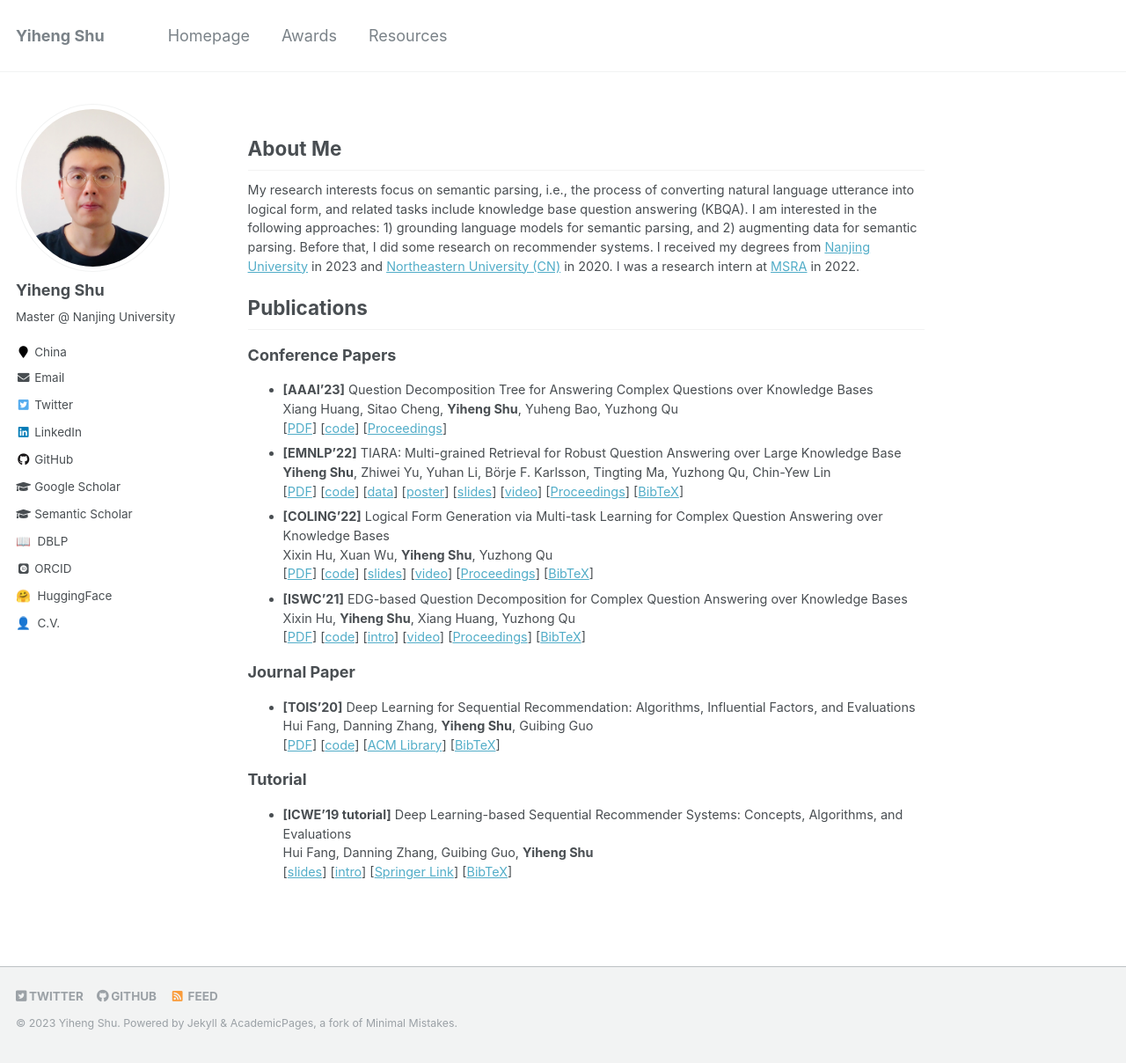
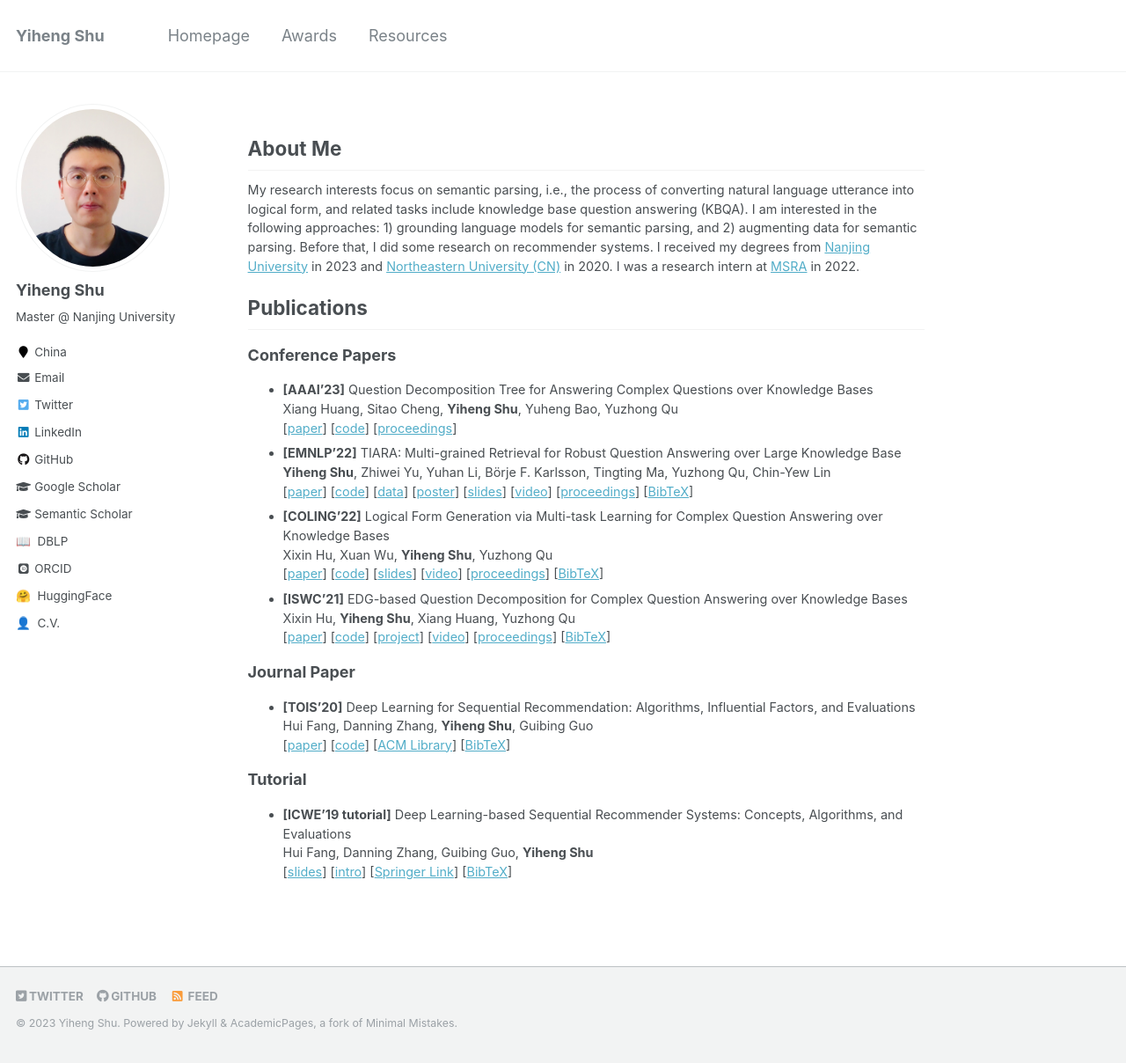
Before and after one commit to yihengshu/yihengshu.github.io, a Jekyll site: the page built from _pages/about.md, in a window 1280 px wide and 1208 px high. Shown: the whole window at 88% size. Built offline with Jekyll 4.4.1, drawn with Linux system fonts in a browser that asks for light colours; some web fonts are replaced.

Commit message:
Update about.md

```diff
--- a/_pages/about.md
+++ b/_pages/about.md
@@ -26,41 +26,41 @@ I received my degrees from [Nanjing University](https://www.nju.edu.cn/en/) in 2
 
 - **[AAAI’23]** Question Decomposition Tree for Answering Complex Questions over Knowledge Bases
 Xiang Huang, Sitao Cheng, **Yiheng Shu**, Yuheng Bao, Yuzhong Qu
-[[PDF](https://arxiv.org/pdf/2306.07597.pdf)]
+[[paper](https://arxiv.org/pdf/2306.07597.pdf)]
 [[code](https://github.com/cdhx/QDTQA)]
-[[Proceedings](https://ojs.aaai.org/index.php/AAAI/article/view/26519/26291)]
+[[proceedings](https://ojs.aaai.org/index.php/AAAI/article/view/26519/26291)]
 - **[EMNLP’22]** TIARA: Multi-grained Retrieval for Robust Question Answering over Large Knowledge Base
 **Yiheng Shu**, Zhiwei Yu, Yuhan Li, Börje F. Karlsson, Tingting Ma, Yuzhong Qu, Chin-Yew Lin
-[[PDF](https://arxiv.org/abs/2210.12925)]
+[[paper](https://arxiv.org/abs/2210.12925)]
 [[code](https://github.com/microsoft/KC/tree/main/papers/TIARA)]
 [[data](https://drive.google.com/file/d/171vTwW-tO4_5DdEzlYljj2-M3YHvegYF/view?usp=sharing)]
 [[poster](https://yihengshu.github.io/files/EMNLP22poster.pdf)]
 [[slides](https://yihengshu.github.io/files/EMNLP22slides.pdf)]
 [[video](https://s3.amazonaws.com/pf-user-files-01/u-59356/uploads/2022-11-04/fr03tjr/EMNLP22.mp4)]
-[[Proceedings](https://aclanthology.org/2022.emnlp-main.555/)]
+[[proceedings](https://aclanthology.org/2022.emnlp-main.555/)]
 [[BibTeX](https://aclanthology.org/2022.emnlp-main.555.bib)]
 - **[COLING’22]** Logical Form Generation via Multi-task Learning for Complex Question Answering over Knowledge Bases
 Xixin Hu, Xuan Wu, **Yiheng Shu**, Yuzhong Qu
-[[PDF](https://aclanthology.org/2022.coling-1.145.pdf)]
+[[paper](https://aclanthology.org/2022.coling-1.145.pdf)]
 [[code](https://github.com/HXX97/GMT-KBQA)]
 [[slides](https://s3.amazonaws.com/pf-user-files-01/u-59356/uploads/2022-09-23/ff53s0y/1216_GMTKBQA_presentation.pdf)]
 [[video](https://s3.amazonaws.com/pf-user-files-01/u-59356/uploads/2022-09-23/8y23sus/1216_GMTKBQA_video.mp4)]
-[[Proceedings](https://aclanthology.org/2022.coling-1.145/)]
+[[proceedings](https://aclanthology.org/2022.coling-1.145/)]
 [[BibTeX](https://aclanthology.org/2022.coling-1.145.bib)]
 - **[ISWC’21]** EDG-based Question Decomposition for Complex Question Answering over Knowledge Bases
 Xixin Hu, **Yiheng Shu**, Xiang Huang, Yuzhong Qu
-[[PDF](https://www.researchgate.net/profile/Xixin-Hu/publication/354925951_EDG-Based_Question_Decomposition_for_Complex_Question_Answering_over_Knowledge_Bases/links/63023efae3c7de4c3472860d/EDG-Based-Question-Decomposition-for-Complex-Question-Answering-over-Knowledge-Bases.pdf)]
+[[paper](https://www.researchgate.net/profile/Xixin-Hu/publication/354925951_EDG-Based_Question_Decomposition_for_Complex_Question_Answering_over_Knowledge_Bases/links/63023efae3c7de4c3472860d/EDG-Based-Question-Decomposition-for-Complex-Question-Answering-over-Knowledge-Bases.pdf)]
 [[code](http://github.com/HXX97/EDGQA)]
-[[intro](http://edgqa.github.io)]
+[[project](http://edgqa.github.io)]
 [[video](http://videolectures.net/iswc2021_1a_question_decomposition/)]
-[[Proceedings](https://link.springer.com/chapter/10.1007/978-3-030-88361-4_8)]
+[[proceedings](https://link.springer.com/chapter/10.1007/978-3-030-88361-4_8)]
 [[BibTeX](https://dblp.org/rec/conf/semweb/HuSHQ21.html?view=bibtex)]
 
 ### Journal Paper
 
 - **[TOIS’20]** Deep Learning for Sequential Recommendation: Algorithms, Influential Factors, and Evaluations
 Hui Fang, Danning Zhang, **Yiheng Shu**, Guibing Guo
-[[PDF](https://arxiv.org/abs/1905.01997)]
+[[paper](https://arxiv.org/abs/1905.01997)]
 [[code](https://github.com/sttich/dl-recommendation)]
 [[ACM Library](https://dl.acm.org/doi/10.1145/3426723)]
 [[BibTeX](https://dblp.org/rec/journals/tois/FangZSG20.html?view=bibtex)]
@@ -69,4 +69,7 @@ Hui Fang, Danning Zhang, **Yiheng Shu**, Guibing Guo
 
 - **[ICWE’19 tutorial]** Deep Learning-based Sequential Recommender Systems: Concepts, Algorithms, and Evaluations
 Hui Fang, Danning Zhang, Guibing Guo, **Yiheng Shu**
-[[slides](http://web.geni-pco.com/icwe2019/tutorial2_DL-based_rs.pdf)] [[intro](https://icwe2019.webengineering.org/program_tutorials/)] [[Springer Link](https://link.springer.com/chapter/10.1007/978-3-030-19274-7_47)] [[BibTeX](https://dblp.org/rec/conf/icwe/0002GZS19.html?view=bibtex)]
+[[slides](http://web.geni-pco.com/icwe2019/tutorial2_DL-based_rs.pdf)]
+[[intro](https://icwe2019.webengineering.org/program_tutorials/)]
+[[Springer Link](https://link.springer.com/chapter/10.1007/978-3-030-19274-7_47)]
+[[BibTeX](https://dblp.org/rec/conf/icwe/0002GZS19.html?view=bibtex)]
```
